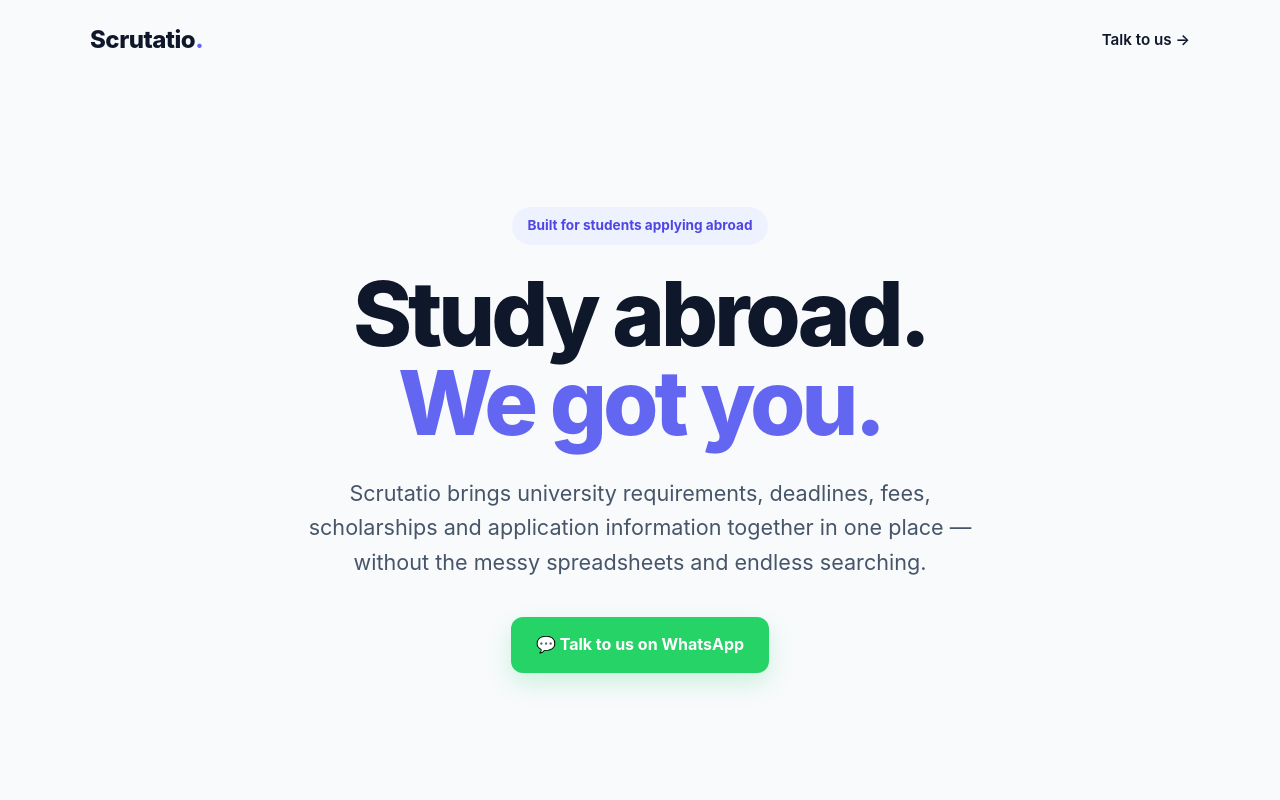
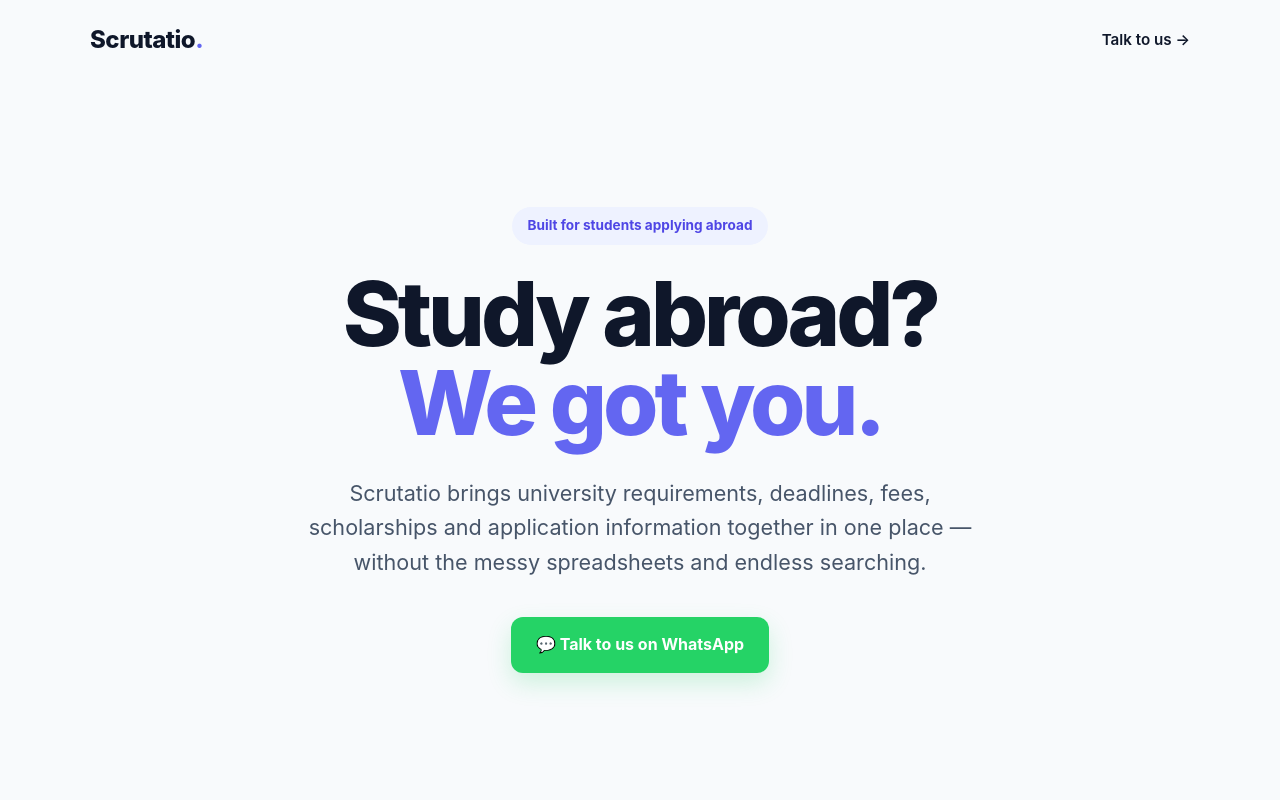
Before and after one commit to Scrutatio/Website, a plain HTML site: page index.html in a window 1280 px wide. Shown: the top 800 px of the page. Drawn offline with Linux system fonts and the light colour scheme.

```diff
--- a/index.html
+++ b/index.html
@@ -272,7 +272,7 @@
         <div class="badge">Built for students applying abroad</div>
 
         <h1>
-          Study abroad.<br />
+          Study abroad?<br />
           <span>We got you.</span>
         </h1>
 
```
